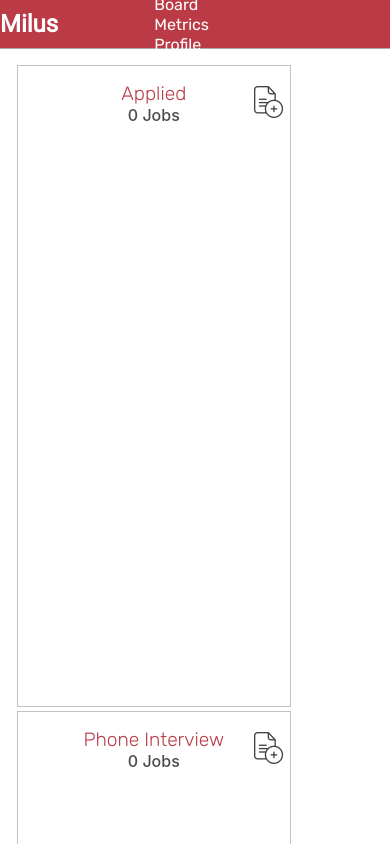
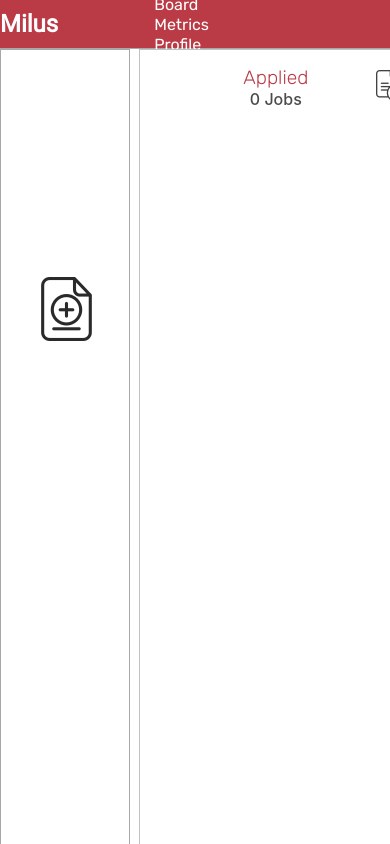
Before and after one commit to liamortiz/milus, a React (Create React App) app: page / in a window 390 px wide. Shown: the top 844 px of the page. Built offline with nearby package versions, Linux system fonts and the light colour scheme.

Commit message:
Adding responsive designs

```diff
--- a/src/App.scss
+++ b/src/App.scss
@@ -1,4 +1,7 @@
 @import './styles/board.scss';
+.App {
+  overflow: hidden;
+}
 nav {
   height: 3rem;
   border-bottom: 1px solid $nav-color;
--- a/src/components/Board/BoardContainer.jsx
+++ b/src/components/Board/BoardContainer.jsx
@@ -1,4 +1,4 @@
-import React, { useState } from 'react';
+import React, { useState, useEffect, useRef } from 'react';
 import Card from './Card';
 import produce from 'immer';
 
@@ -13,6 +13,15 @@ const defaultJobCards = [
 const BoardContainer = () => {
 
     const [jobCards, setJobCards] = useState(defaultJobCards);
+    const boardContainer = useRef(null);
+
+    const adjustContainerHeight = () => {
+        boardContainer.current.style.height = `${window.innerHeight}px`;
+    }
+    useEffect(() => {
+        adjustContainerHeight();
+    }, [])
+    window.onresize = adjustContainerHeight;
 
     const removeJobCard = () => {
 
@@ -22,13 +31,11 @@ const BoardContainer = () => {
     }
 
     return (
-        <div id="board-container">
-            {jobCards.map(({name, jobs}) => <Card key={name} name={name} jobs={jobs} removeJobCard={removeJobCard}/>)}
-
+        <div id="board-container" ref={boardContainer}>
             <div className="create-card">
                 <button className="icon add-card-icon"></button>
             </div>
-
+            {jobCards.map(({name, jobs}) => <Card key={name} name={name} jobs={jobs} removeJobCard={removeJobCard}/>)}
         </div>
     )
 }
--- a/src/styles/board.scss
+++ b/src/styles/board.scss
@@ -1,26 +1,40 @@
 @import './global.scss';
 
 #board-container {
+    display: flex;
+    flex-direction: row;
+    margin: 0 auto;
     width: 100%;
-    padding: 1em;
-    box-sizing: border-box;
+    height: auto;
+    overflow: hidden;
+    overflow-x: auto;
+    flex-wrap: nowrap;
+    &::-webkit-scrollbar {
+        height: .5em;
+        background: rgb(224, 224, 224);
+    }
+    &::-webkit-scrollbar-thumb {
+        background-color: $main-color;
+
+    }
 }
 
 .card {
+    flex: 1;
     width: 17rem;
-    height: 40rem;
+    height: 100%;
+    min-width: 17rem;
     margin: 0 .05em;
     border: 1px solid lighten($color: $nav-color, $amount: 10%);
-    display: inline-block;
     position: relative;
-    overflow: hidden;
     overflow-y: auto;
+
     &::-webkit-scrollbar {
         width: .5em;
         background: rgb(224, 224, 224);
     }
     &::-webkit-scrollbar-thumb {
-        background-color: darkgrey;
+        background-color: $main-color;
 
     }
 
@@ -68,7 +82,7 @@
 
 .job-post {
     width: 90%;
-    height: 5rem;
+    height: 6rem;
     margin: .2em auto;
     background: #3EB1F6;
     text-align: left;
@@ -113,11 +127,9 @@
 }
 
 .create-card {
-    width: 8rem;
-    height: 40rem;
+    min-width: 8rem;
     margin-right: 0.5em;
     border: 1px solid $nav-color;
-    float: left;
     .add-card-icon {
         width: 64px;
         height: 64px;
```
Also changed, not shown: 1 other file (tests, documents, lock files or other folders).
